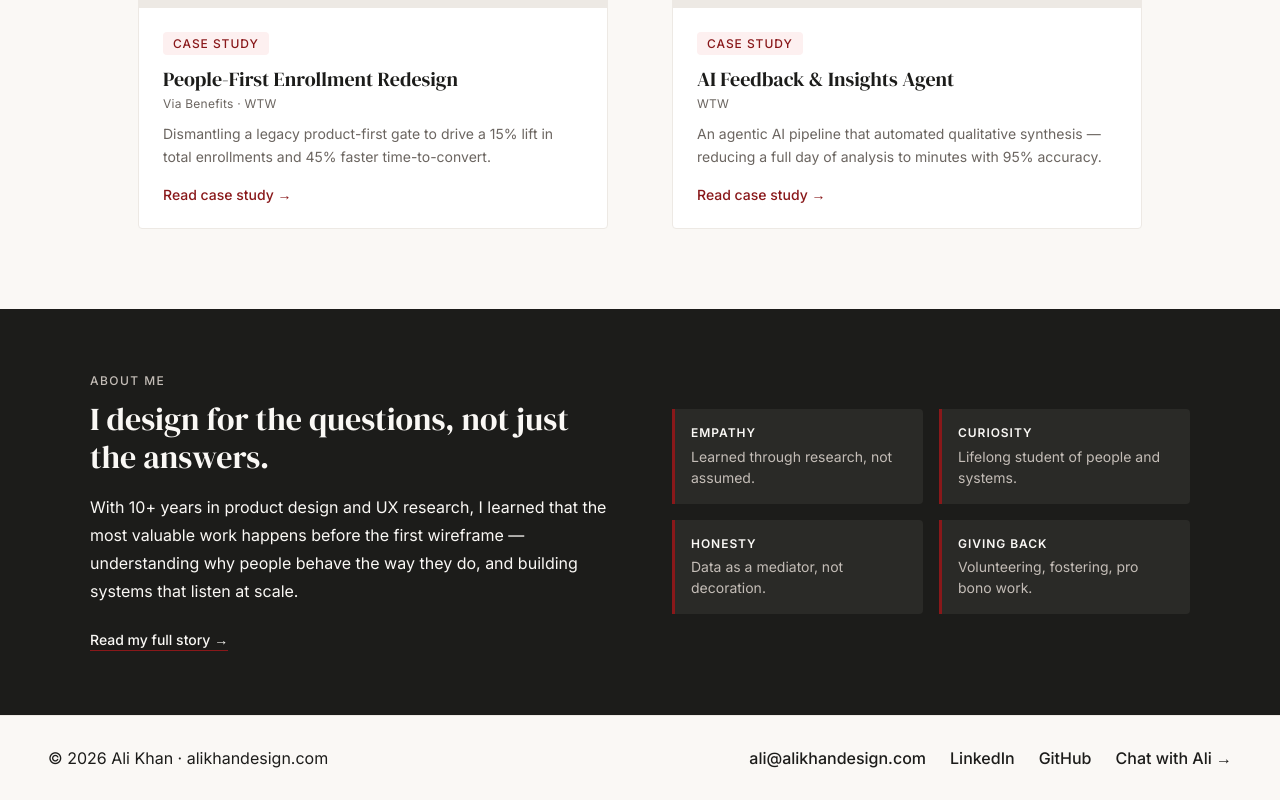
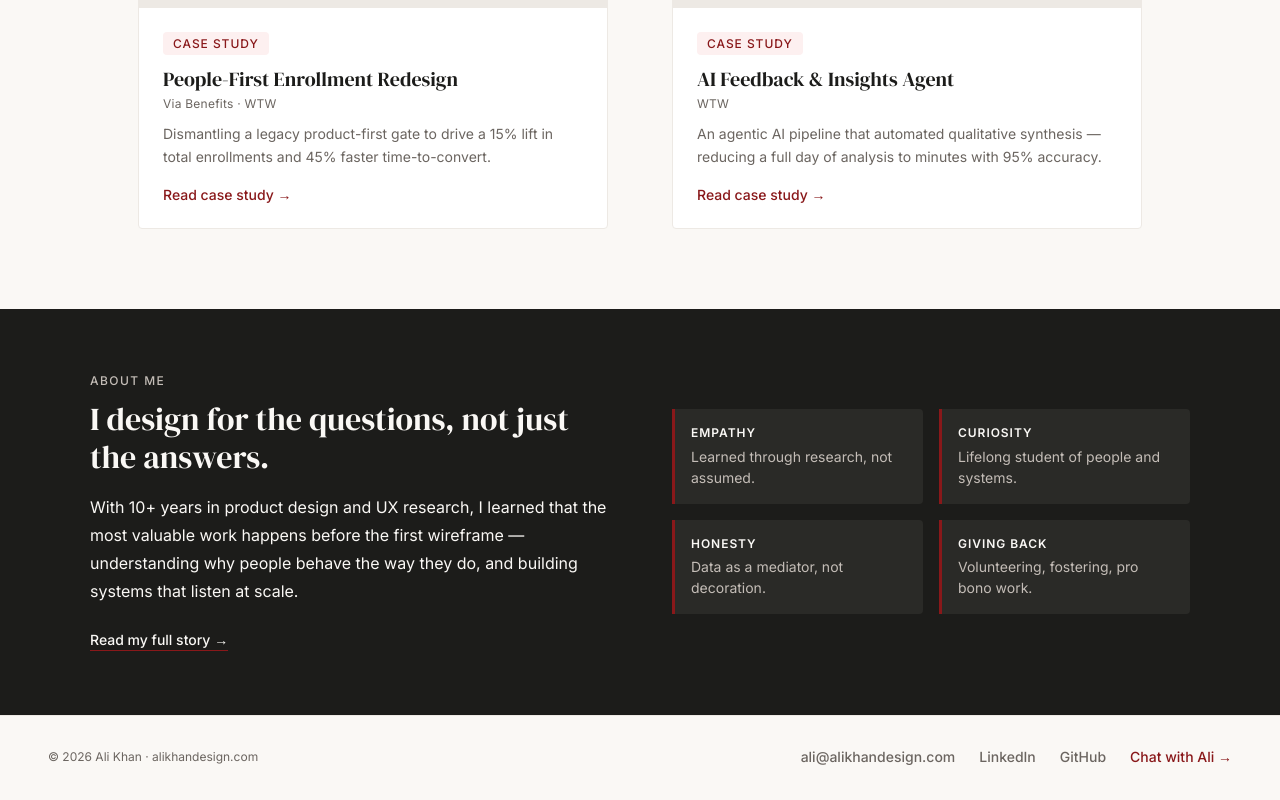
Before and after one commit to alikhandesign/alikhandesign.com, a Next.js app: page / in a window 1280 px wide. Shown: the part 1640-2440 px from the top of the page. Built offline with nearby package versions, Linux system fonts and the light colour scheme.

Commit message:
Revert: token rename sweep (broke styles, needs debugging)

```diff
--- a/app/components/Footer.tsx
+++ b/app/components/Footer.tsx
@@ -2,8 +2,8 @@ import Link from 'next/link'
 
 export default function Footer() {
   return (
-    <footer className="site-footer" style={{ background: 'var(--color-bg)' }}>
-      <span style={{ fontSize: 'var(--color-text-xs)', color: 'var(--color-text-muted)' }}>© 2026 Ali Khan · alikhandesign.com</span>
+    <footer className="site-footer" style={{ background: 'var(--bg)' }}>
+      <span style={{ fontSize: 'var(--text-xs)', color: 'var(--text-muted)' }}>© 2026 Ali Khan · alikhandesign.com</span>
       <div style={{ display: 'flex', gap: 'var(--space-6)', flexWrap: 'wrap', alignItems: 'center' }}>
         {[
           { label: 'ali@alikhandesign.com', href: 'mailto:ali@alikhandesign.com' },
@@ -11,13 +11,13 @@ export default function Footer() {
           { label: 'GitHub', href: 'https://github.com/alikhandesign' },
         ].map(({ label, href }) => (
           <a key={label} href={href} target="_blank" rel="noopener noreferrer" className="footer-link"
-            style={{ fontSize: 'var(--color-text-base)', color: 'var(--color-text-muted)', textDecoration: 'none', fontWeight: 500, transition: 'color 0.15s' }}
+            style={{ fontSize: 'var(--text-base)', color: 'var(--text-muted)', textDecoration: 'none', fontWeight: 500, transition: 'color 0.15s' }}
           >{label}</a>
         ))}
         <Link
           href="/chat"
           className="footer-link"
-          style={{ fontSize: 'var(--color-text-base)', color: 'var(--color-accent)', textDecoration: 'none', fontWeight: 500, transition: 'color 0.15s' }}
+          style={{ fontSize: 'var(--text-base)', color: 'var(--accent)', textDecoration: 'none', fontWeight: 500, transition: 'color 0.15s' }}
         >
           Chat with Ali →
         </Link>
```
